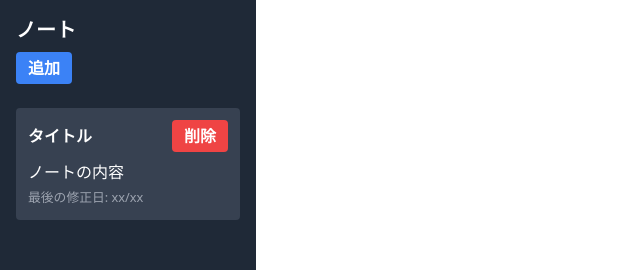
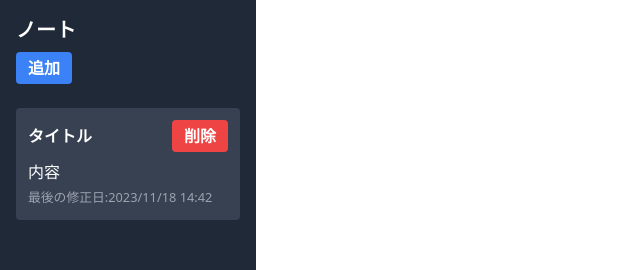
Before and after one commit to syunsuke-I/react_note_app, a React (Vite) app in the folder note-app/: page / in a window 1280 px wide. Both pictures are taken after a click on the button "追加". Shown: the top 270 px of the page, without its empty margins (0-640 px from the left). Built offline with nearby package versions, Linux system fonts and the light colour scheme.

Commit message:
擬似追加

```diff
--- a/note-app/src/App.jsx
+++ b/note-app/src/App.jsx
@@ -6,10 +6,23 @@ import Sidebar from './components/Sidebar'
 
 function App() {
 
+  const [notes,setNotes] = useState([]);
+
+  const onAddNote = () =>{
+    const newNote = {
+      id:1,
+      title:"タイトル",
+      content:"内容",
+      modDate: Date.now(),
+    };
+    setNotes([...notes,newNote]);
+    console.log(notes)
+  }
+
   return (
     <>
       <div className="App">
-        <Sidebar/>
+        <Sidebar onAddNote={onAddNote} notes={notes}/>
         <Main/>
       </div>
     </>
--- a/note-app/src/components/Sidebar.jsx
+++ b/note-app/src/components/Sidebar.jsx
@@ -1,31 +1,48 @@
 import React from 'react';
+import PropTypes from 'prop-types';
 
-function Sidebar() {
-
+const Sidebar = ({ onAddNote, notes }) => {
   return (
     <>
       <div className="app-sidebar w-64 h-screen bg-gray-800 text-white p-4">
         <div className="header mb-6">
           <h1 className="text-xl font-semibold">ノート</h1>
-          <button className="mt-2 bg-blue-500 hover:bg-blue-600 text-white font-bold py-1 px-3 rounded">
+          <button
+            className="mt-2 bg-blue-500 hover:bg-blue-600 text-white font-bold py-1 px-3 rounded"
+            onClick={onAddNote}
+          >
             追加
           </button>
         </div>
         <div className="notes space-y-4">
-          <div className="note bg-gray-700 p-3 rounded">
-            <div className="title flex justify-between items-center mb-2">
-              <strong>タイトル</strong>
-              <button className="bg-red-500 hover:bg-red-600 text-white font-bold py-1 px-3 rounded">
-                削除
-              </button>
-            </div>
-            <p>ノートの内容</p>
-            <small className="text-gray-400">最後の修正日: xx/xx</small>
+          {notes.map((note)=>{
+            return(
+            <div key={note.id} className="note bg-gray-700 p-3 rounded">
+              <div className="title flex justify-between items-center mb-2">
+                <strong>{note.title}</strong>
+                <button className="bg-red-500 hover:bg-red-600 text-white font-bold py-1 px-3 rounded">
+                  削除
+                </button>
+              </div>
+              <p>{note.content}</p>
+              <small className="text-gray-400">最後の修正日:
+              {new Date(note.modDate).toLocaleDateString("ja-Jp",
+              {
+                hour:"2-digit",
+                minute:"2-digit",
+              })}</small>
           </div>
+          );
+          })}
         </div>
       </div>
     </>
-  )
-}
+  );
+};
+
+Sidebar.propTypes = {
+  onAddNote: PropTypes.func.isRequired,
+
+};
 
 export default Sidebar
```
